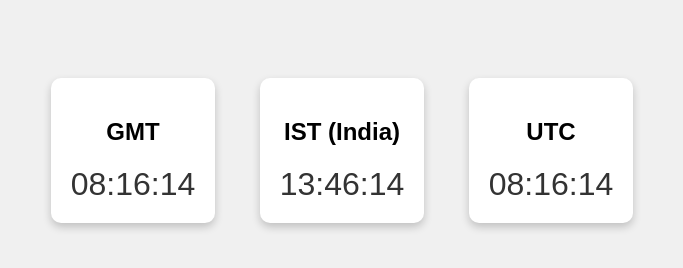
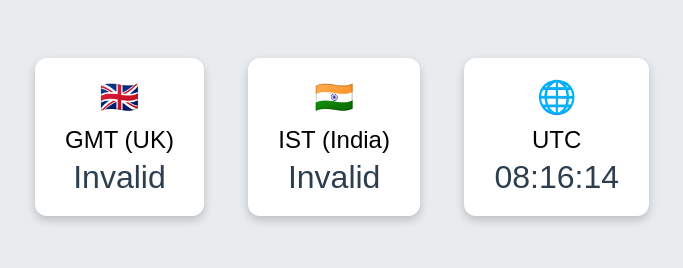
Before and after one commit to iamsdbhosale/HumanRobot, a plain HTML site: page utcgmtist.html in a window 1280 px wide. Shown: the whole page, without its empty margins (298-981 px from the left). Drawn offline with Linux system fonts and the light colour scheme.

Commit message:
Update utcgmtist.html

```diff
--- a/utcgmtist.html
+++ b/utcgmtist.html
@@ -1,61 +1,71 @@
 <!DOCTYPE html>
 <html>
 <head>
-  <title>Multi Timezone Digital Clocks</title>
+  <title>World Clocks - GMT, IST, UTC</title>
   <style>
     body {
       font-family: Arial, sans-serif;
       text-align: center;
-      padding-top: 50px;
-      background: #f0f0f0;
+      padding: 30px;
+      background: #e9ecef;
     }
     .clock-container {
+      display: inline-block;
       margin: 20px;
-      padding: 20px;
-      background: white;
-      border-radius: 10px;
-      display: inline-block;
-      box-shadow: 0 4px 8px rgba(0,0,0,0.2);
+      padding: 20px 30px;
+      background-color: #fff;
+      border-radius: 12px;
+      box-shadow: 0 4px 10px rgba(0, 0, 0, 0.2);
+    }
+    .flag {
+      font-size: 2em;
+    }
+    .label {
+      font-size: 1.5em;
+      margin-top: 10px;
     }
     .time {
       font-size: 2em;
-      color: #333;
+      color: #2c3e50;
+      margin-top: 5px;
     }
   </style>
 </head>
 <body>
 
   <div class="clock-container">
-    <h2>GMT</h2>
+    <div class="flag">🇬🇧</div>
+    <div class="label">GMT (UK)</div>
     <div id="gmt" class="time">--:--:--</div>
   </div>
 
   <div class="clock-container">
-    <h2>IST (India)</h2>
+    <div class="flag">🇮🇳</div>
+    <div class="label">IST (India)</div>
     <div id="ist" class="time">--:--:--</div>
   </div>
 
   <div class="clock-container">
-    <h2>UTC</h2>
+    <div class="flag">🌐</div>
+    <div class="label">UTC</div>
     <div id="utc" class="time">--:--:--</div>
   </div>
 
   <script>
     function updateClocks() {
-      const nowUTC = new Date();
+      const now = new Date();
 
       // UTC Time
-      const utcTime = nowUTC.toISOString().substr(11, 8);
-      document.getElementById("utc").textContent = utcTime;
+      const utc = new Date(now.toLocaleString('en-US', { timeZone: 'UTC' }));
+      document.getElementById("utc").textContent = utc.toTimeString().slice(0, 8);
 
       // GMT Time (same as UTC)
-      document.getElementById("gmt").textContent = utcTime;
+      const gmt = new Date(now.toLocaleString('en-GB', { timeZone: 'Europe/London' }));
+      document.getElementById("gmt").textContent = gmt.toTimeString().slice(0, 8);
 
-      // IST Time (UTC + 5:30)
-      const istOffset = 5.5 * 60 * 60 * 1000;
-      const istTime = new Date(nowUTC.getTime() + istOffset);
-      const istString = istTime.toTimeString().substr(0, 8);
-      document.getElementById("ist").textContent = istString;
+      // IST Time (UTC+5:30)
+      const ist = new Date(now.toLocaleString('en-IN', { timeZone: 'Asia/Kolkata' }));
+      document.getElementById("ist").textContent = ist.toTimeString().slice(0, 8);
     }
 
     setInterval(updateClocks, 1000);
```
